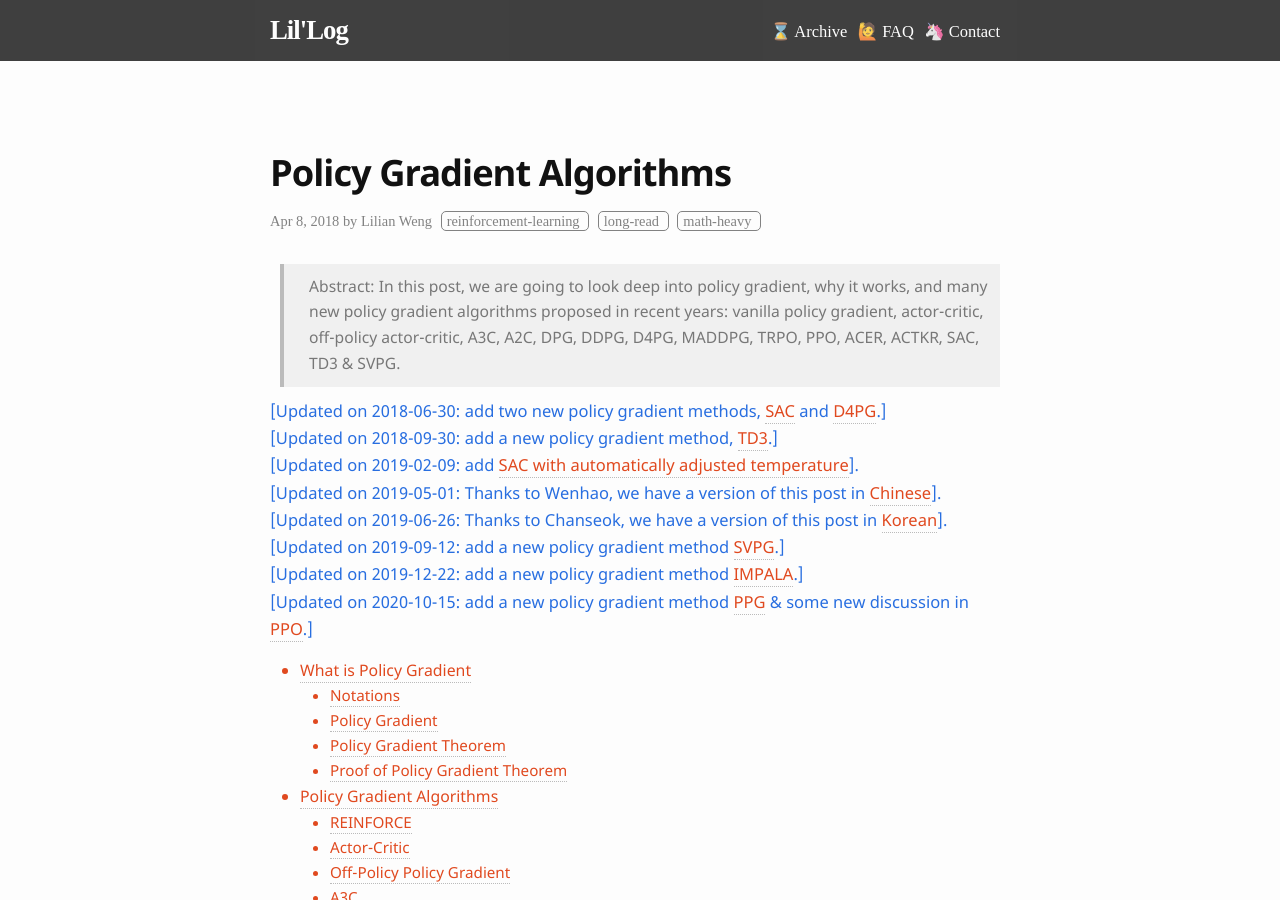
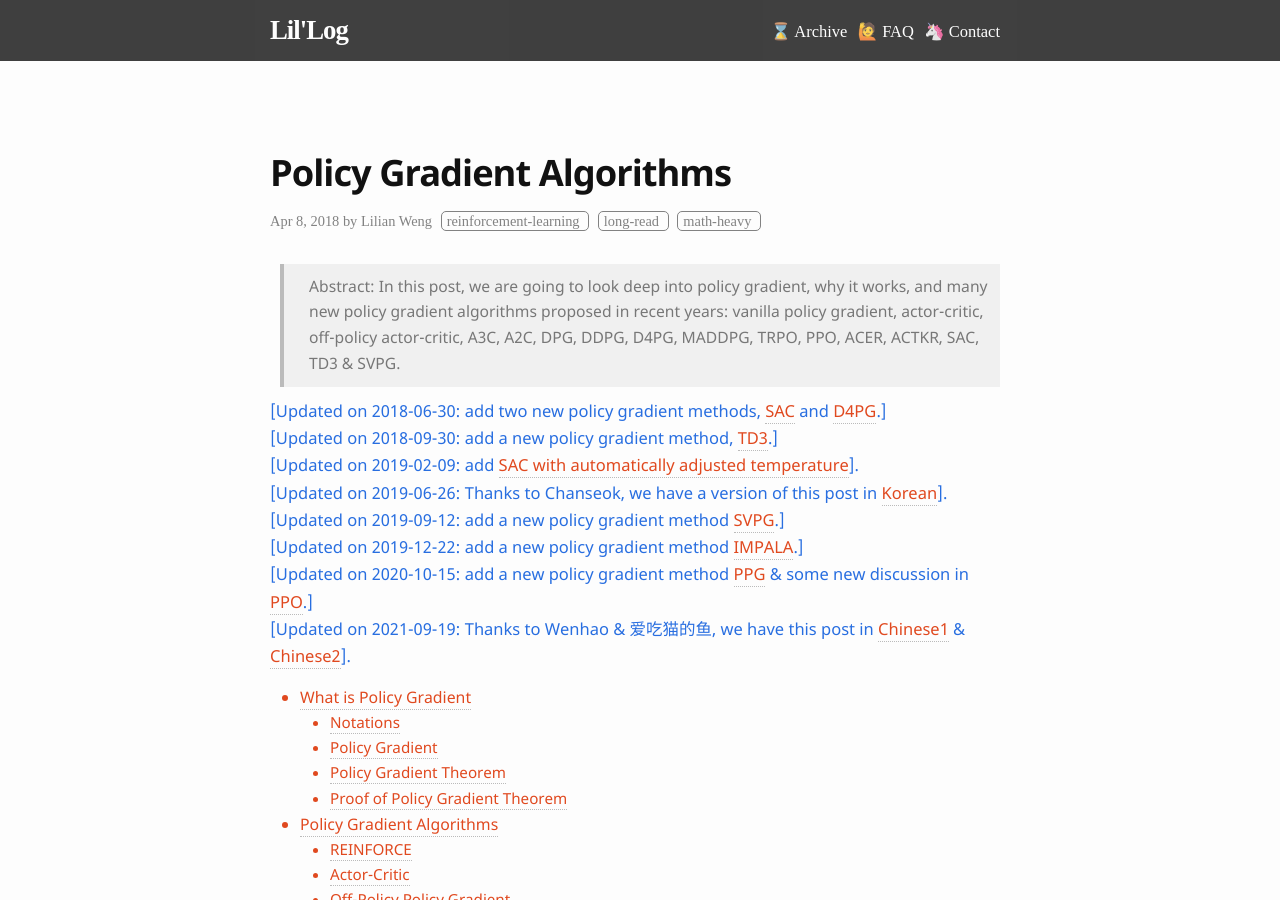
Before and after one commit to lilianweng/lil-log, a Jekyll site: the page built from _posts/2018-04-08-policy-gradient-algorithms.md, in a window 1280 px wide and 900 px high. Built offline with Jekyll 4.4.1, drawn with Linux system fonts in a browser that asks for light colours; some web fonts are replaced; formulas are drawn with MathJax 3; comment, search, counter and statistics services are not loaded.

Commit message:
add a few updates

```diff
--- a/_posts/2018-04-08-policy-gradient-algorithms.md
+++ b/_posts/2018-04-08-policy-gradient-algorithms.md
@@ -18,8 +18,6 @@ image: "A3C_vs_A2C.png"
 <br/>
 <span style="color: #286ee0;">[Updated on 2019-02-09: add [SAC with automatically adjusted temperature](#sac-with-automatically-adjusted-temperature)].</span>
 <br/>
-<span style="color: #286ee0;">[Updated on 2019-05-01: Thanks to Wenhao, we have a version of this post in [Chinese](https://tomaxent.com/2019/04/14/%E7%AD%96%E7%95%A5%E6%A2%AF%E5%BA%A6%E6%96%B9%E6%B3%95/)].</span>
-<br/>
 <span style="color: #286ee0;">[Updated on 2019-06-26: Thanks to Chanseok, we have a version of this post in [Korean](https://talkingaboutme.tistory.com/entry/RL-Policy-Gradient-Algorithms)].</span>
 <br/>
 <span style="color: #286ee0;">[Updated on 2019-09-12: add a new policy gradient method [SVPG](#svpg).]</span>
@@ -27,6 +25,8 @@ image: "A3C_vs_A2C.png"
 <span style="color: #286ee0;">[Updated on 2019-12-22: add a new policy gradient method [IMPALA](#impala).]</span>
 <br/>
 <span style="color: #286ee0;">[Updated on 2020-10-15: add a new policy gradient method [PPG](#ppg) & some new discussion in [PPO](#ppo).]</span>
+<br/>
+<span style="color: #286ee0;">[Updated on 2021-09-19: Thanks to Wenhao & 爱吃猫的鱼, we have this post in [Chinese1](https://tomaxent.com/2019/04/14/%E7%AD%96%E7%95%A5%E6%A2%AF%E5%BA%A6%E6%96%B9%E6%B3%95/) & [Chinese2](https://paperexplained.cn/articles/article/detail/31/)].</span>
 
 
 {: class="table-of-content"}
```
Also changed, not shown: _posts/2018-02-19-a-long-peek-into-reinforcement-learning.md (+2 -0 lines), _posts/2019-11-10-self-supervised-learning.md (+1 -1 lines), _posts/2021-07-11-diffusion-models.md (+4 -0 lines).
